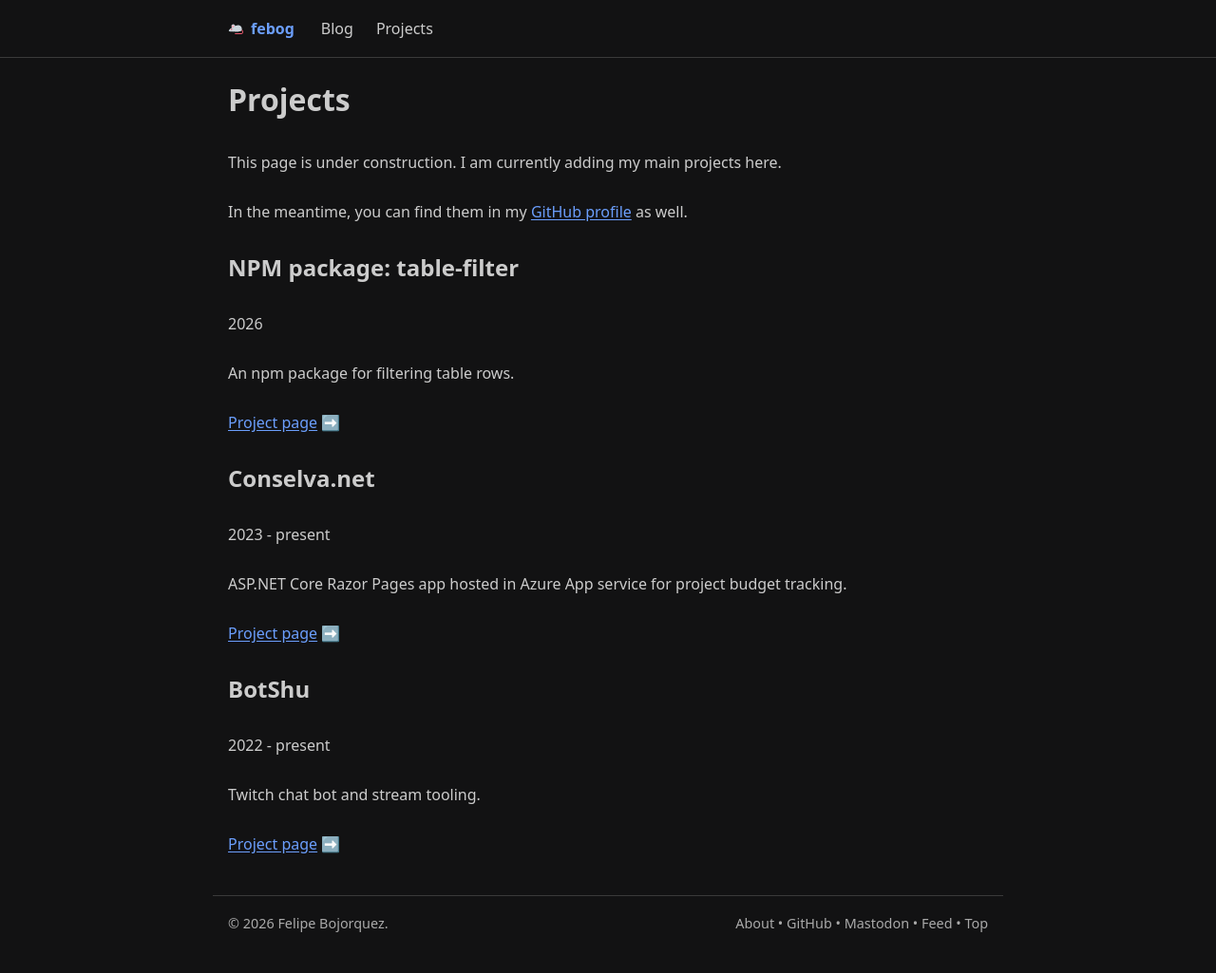
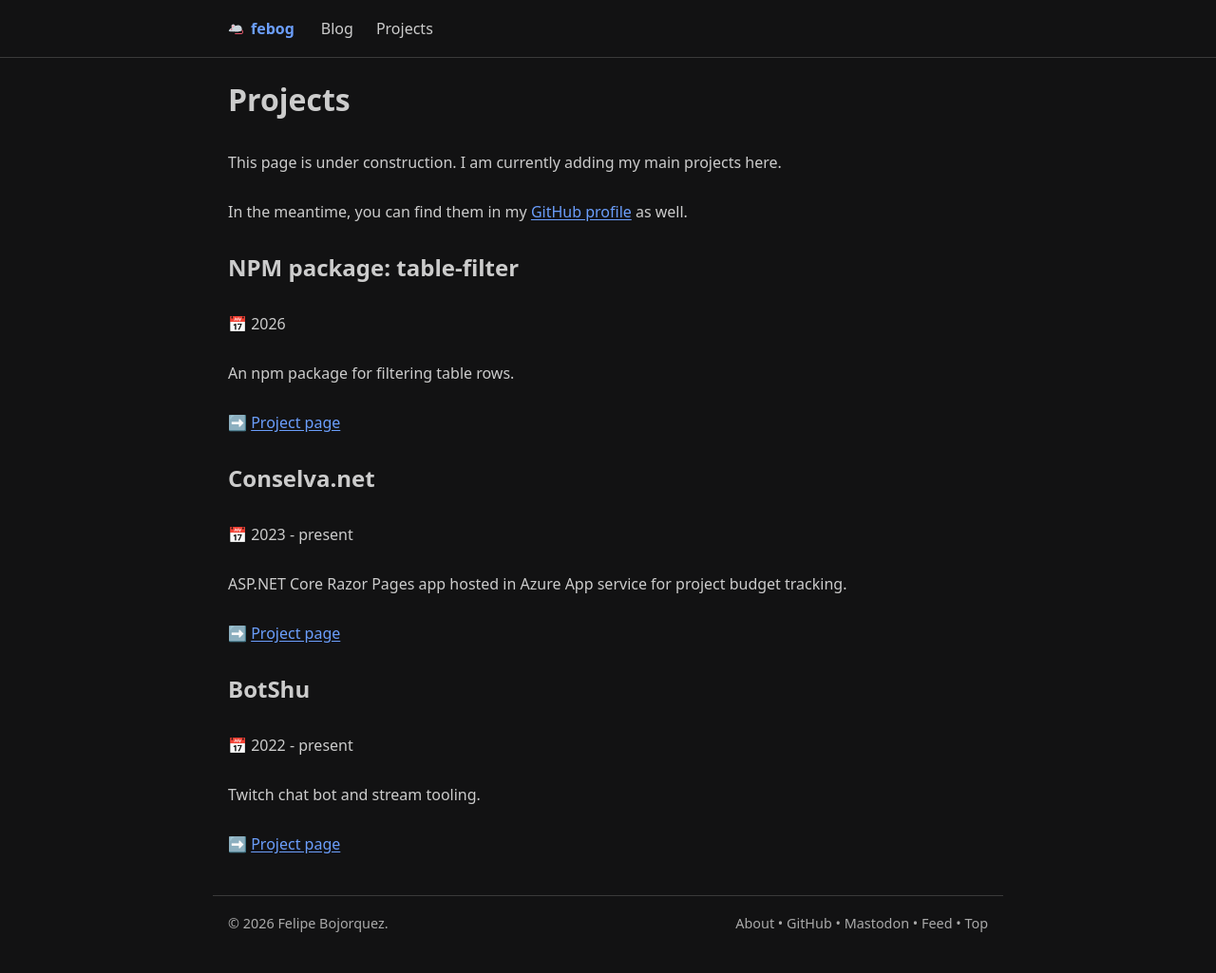
Before and after one commit to febog/website, a Jekyll site: the page built from src/projects.html, in a window 1280 px wide. Shown: the whole page at 95% size. Built offline with Jekyll 4.4.1, drawn with Linux system fonts in a browser that asks for light colours.

Commit message:
Improve project list layout

```diff
--- a/src/projects.html
+++ b/src/projects.html
@@ -11,7 +11,7 @@
 
 {% for project in ordered_projects %}
   <h2>{{ project.name }}</h2>
-  <p>{{ project.years_active }}</p>
+  <p>📅 {{ project.years_active }}</p>
   <p>{{ project.description }}</p>
-  <p><a href="{{ project.url }}">Project page</a> ➡️</p>
+  <p>➡️ <a href="{{ project.url }}">Project page</a></p>
 {% endfor %}
```
